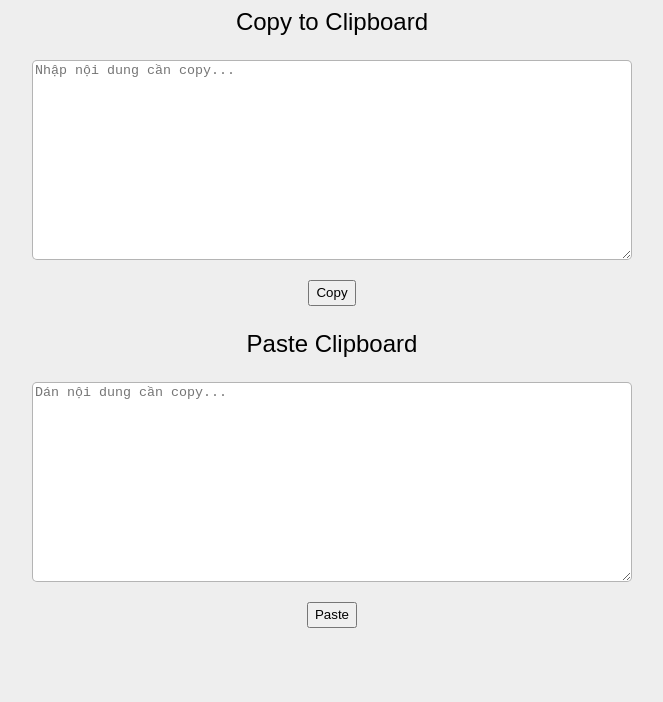
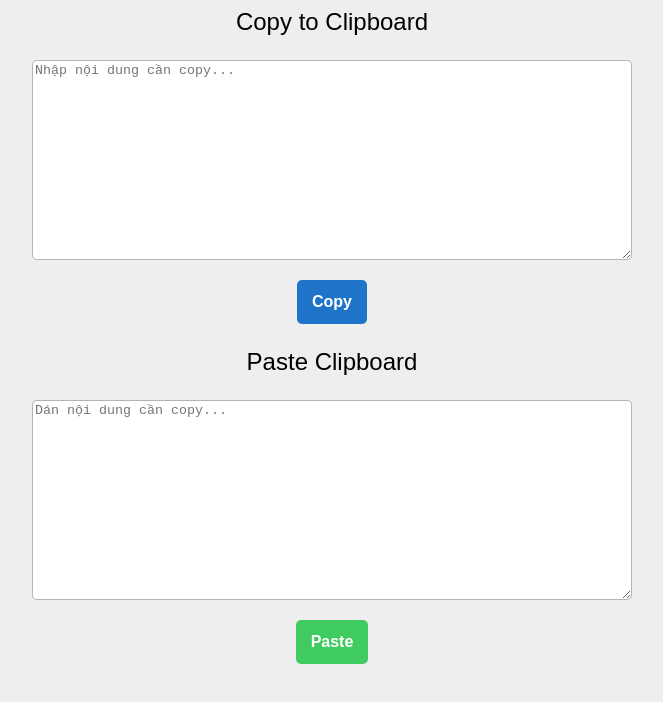
Before and after one commit to meobeo90/f8-fullstack-day-27, a plain HTML site: page clipboard-manager.html in a window 1280 px wide. Shown: the part 76-778 px from the top of the page, without its empty margins (308-971 px from the left). Drawn offline with Linux system fonts and the light colour scheme.

Commit message:
Sửa css bài 3.1

```diff
--- a/clipboard-manager.html
+++ b/clipboard-manager.html
@@ -17,7 +17,7 @@
           id="copy-area"
           placeholder="Nhập nội dung cần copy..."
         ></textarea>
-        <button class="btn copy-btn">Copy</button>
+        <a class="btn copy-btn">Copy</a>
       </div>
       <div class="zone paste-zone">
         <h2>Paste Clipboard</h2>
@@ -26,7 +26,7 @@
           id="paste-area"
           placeholder="Dán nội dung cần copy..."
         ></textarea>
-        <button class="btn paste-btn">Paste</button>
+        <a class="btn paste-btn">Paste</a>
       </div>
     </div>
     <script src="./js/clipboard-manager.js"></script>
--- a/css/style.css
+++ b/css/style.css
@@ -177,8 +177,17 @@ h2 {
 }
 .container .zone .btn {
   line-height: 1.5;
+  padding: 10px 15px;
+  border-radius: 5px;
+  color: #ffffff;
+  font-weight: 600;
 }
-
+.container .zone .copy-btn {
+  background-color: #1f73c8;
+}
+.container .zone .paste-btn {
+  background-color: #3fcb5f;
+}
 /* Bài 3.2 */
 .video-container {
   display: flex;
```
